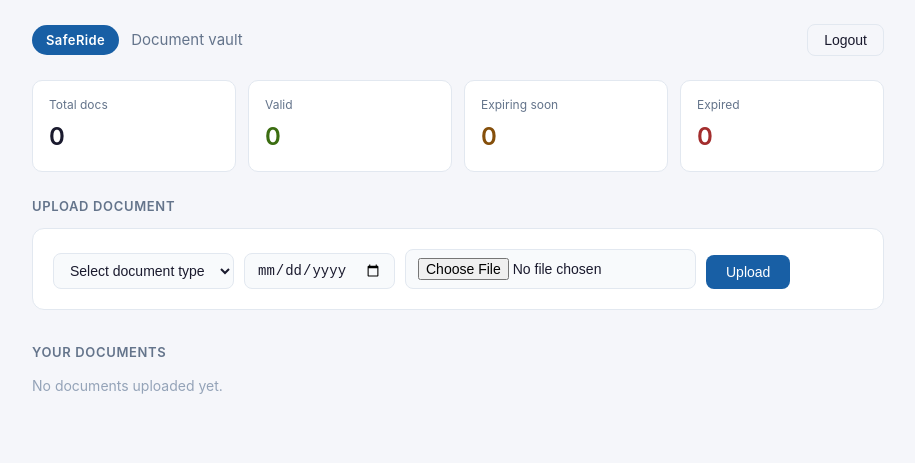
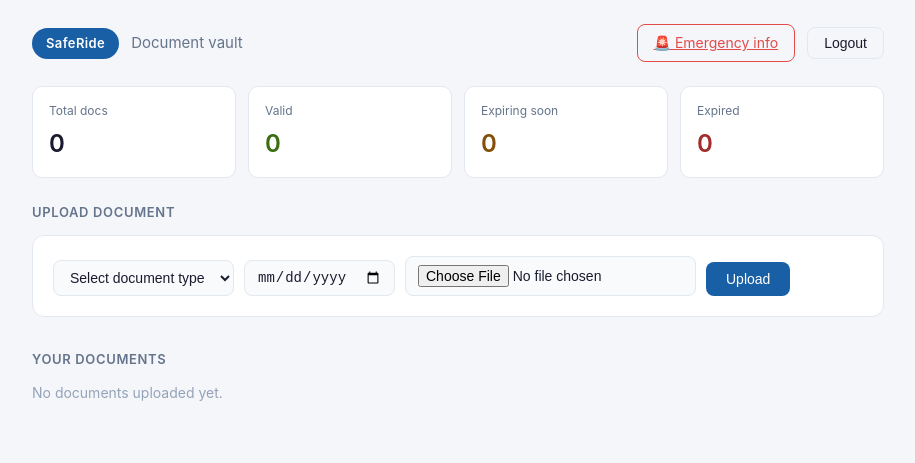
Before and after one commit to nmkirubakaran/SAFE-RIDE, a plain HTML site: page dashboard.html in a window 1280 px wide. Shown: the whole page, without its empty margins (182-1097 px from the left). Drawn offline with Linux system fonts and the light colour scheme; a script that the page names is missing.

Commit message:
Added emergency page link to dashboard

```diff
--- a/dashboard.html
+++ b/dashboard.html
@@ -11,6 +11,7 @@
   <header class="topbar">
     <span class="logo-pill">SafeRide</span>
     <span class="topbar-title">Document vault</span>
+    <a href="emergency.html" class="btn-outline" style="color:#E24B4A; border-color:#E24B4A;">🚨 Emergency info</a>
     <button class="btn-outline" onclick="handleLogout()">Logout</button>
   </header>
 
```
